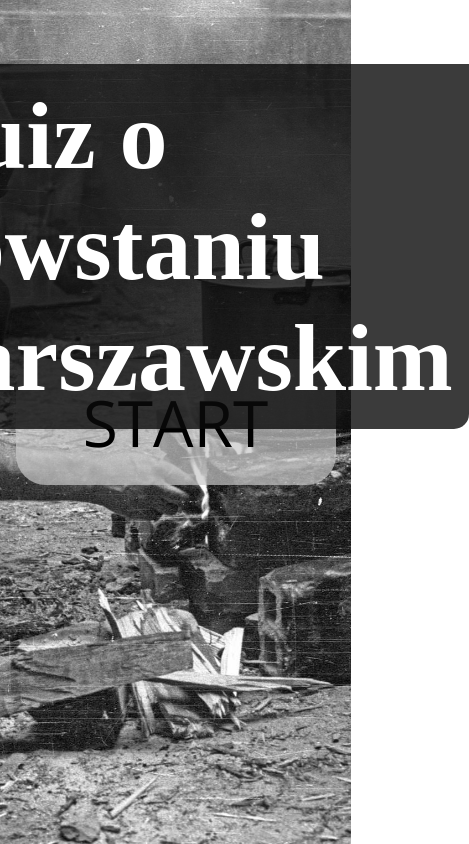
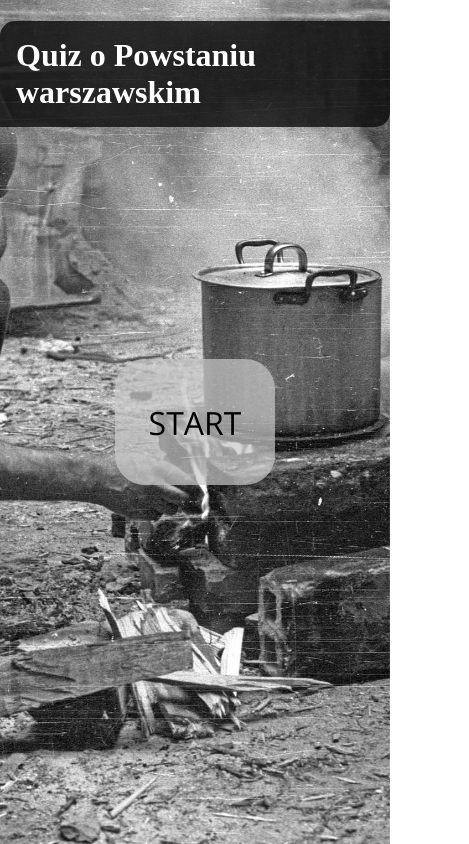
Before and after one commit to zadanie-historia/zadanie-historia.github.io, a plain HTML site: page index.html in a window 390 px wide. Shown: the whole page, 469 px wide, since content can reach past the window. Drawn offline with nearby package versions, Linux system fonts and the light colour scheme.

Commit message:
some viewport fixes

```diff
--- a/index.html
+++ b/index.html
@@ -11,7 +11,7 @@
     <link href="https://fonts.googleapis.com/css?family=Open+Sans" rel="stylesheet">
 </head>
 
-<body>
+<body class="main-body">
     <div class="container-start">
         <h1 class="header">Quiz o Powstaniu warszawskim</h1>
         <a class="startBtn" href="gra.html">start</a>
--- a/main.css
+++ b/main.css
@@ -225,6 +225,19 @@ body {
     body {
         width: 90%;
     }
+    .main-body{
+        width: 100%;
+    }
+    .header{
+        font-size: 2rem;
+    }
+    .startBtn{
+        font-size: 2rem;
+        width: 10rem;
+        position: relative;
+        left: 0%;
+
+    }
     .game-cont {
         width: 90vw;
         margin-left: 24%;
```
Also changed, not shown: koniec.html (+1 -1 lines).
